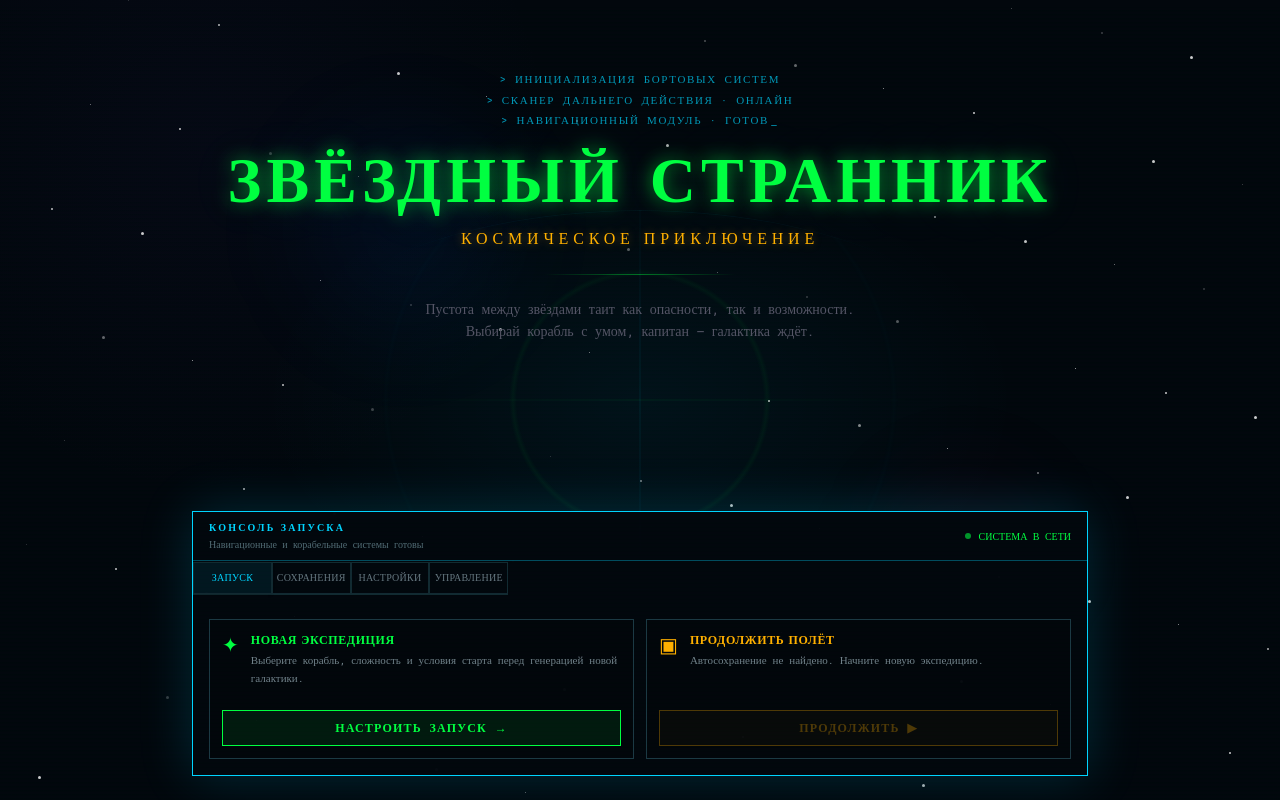
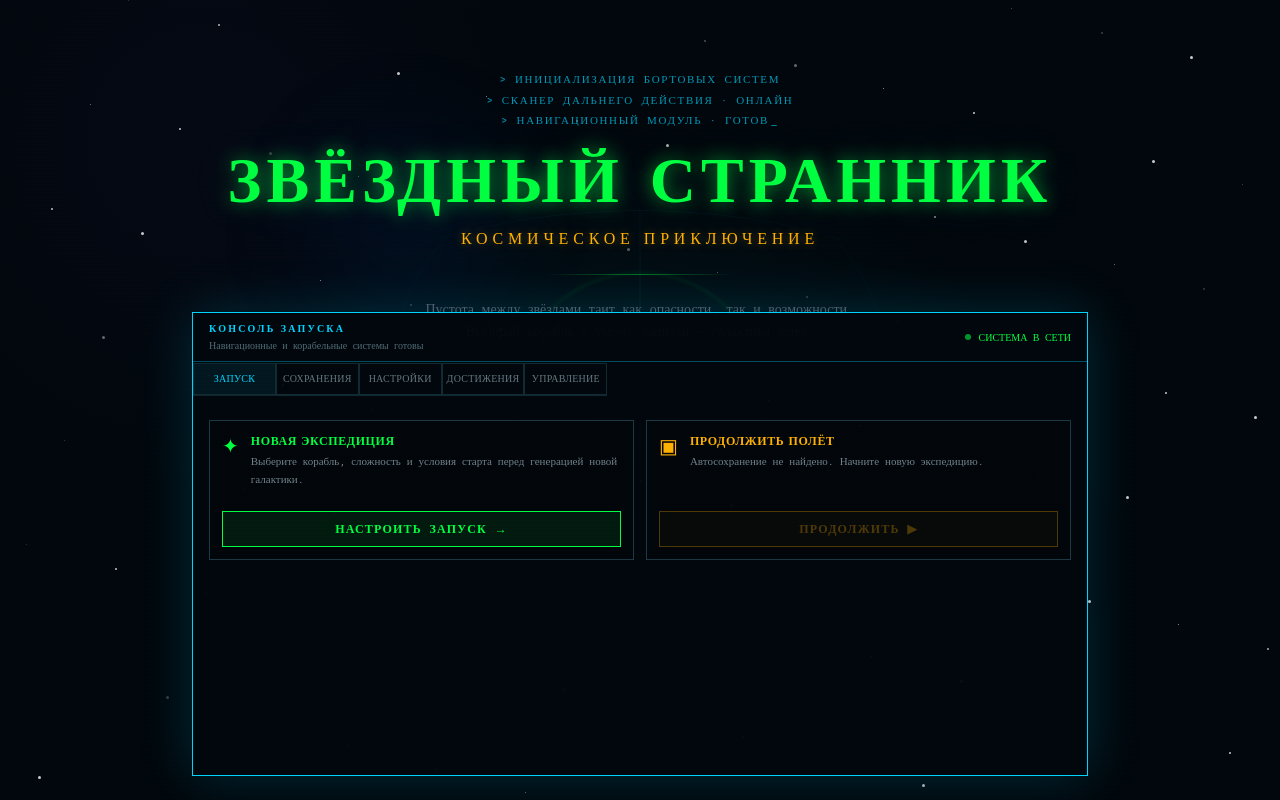
Before and after one commit to Kotovar/star-wanderer-ai, a Next.js app: page / in a window 1280 px wide. Built offline with nearby package versions, Linux system fonts and the light colour scheme.

Commit message:
chore: закончить достижения

```diff
--- a/src/game/components/StartMenu.tsx
+++ b/src/game/components/StartMenu.tsx
@@ -9,6 +9,7 @@ import {
   type SaveSlotMeta,
 } from "@/game/saves/utils";
 import { useTranslation } from "@/lib/useTranslation";
+import { AchievementsPanel } from "@/game/components/AchievementsPanel";
 
 const SLOT_IDS: SaveSlotId[] = ["auto", "manual1", "manual2", "manual3"];
 
@@ -47,7 +48,7 @@ export function StartMenu({
       : t("start_menu.legacy_save");
 
   return (
-    <section className="fixed inset-x-2 bottom-2 z-20 mx-auto flex max-h-[58dvh] max-w-4xl flex-col overflow-hidden border border-[#00d4ff] bg-[rgba(3,8,14,0.96)] font-['Share_Tech_Mono'] shadow-[0_0_50px_rgba(0,212,255,0.18)] sm:inset-x-6 sm:bottom-6">
+    <section className="fixed inset-x-2 bottom-2 z-20 mx-auto flex h-[58dvh] max-w-4xl flex-col overflow-hidden border border-[#00d4ff] bg-[rgba(3,8,14,0.96)] font-['Share_Tech_Mono'] shadow-[0_0_50px_rgba(0,212,255,0.18)] sm:inset-x-6 sm:bottom-6">
       <header className="flex shrink-0 items-center justify-between gap-3 border-b border-[#00d4ff55] px-3 py-2 sm:px-4">
         <div>
           <div className="font-['Orbitron'] text-[10px] font-bold uppercase tracking-[0.22em] text-[#00d4ff]">
@@ -64,8 +65,8 @@ export function StartMenu({
       </header>
 
       <Tabs defaultValue="start" className="flex min-h-0 flex-1 flex-col">
-        <TabsList className="grid h-auto shrink-0 grid-cols-4 rounded-none border-b border-[#122a32] bg-transparent p-0">
-          {(["start", "saves", "settings", "help"] as const).map((tab) => (
+        <TabsList className="grid h-auto shrink-0 grid-cols-5 rounded-none border-b border-[#122a32] bg-transparent p-0">
+          {(["start", "saves", "settings", "achievements", "help"] as const).map((tab) => (
             <TabsTrigger
               key={tab}
               value={tab}
@@ -110,6 +111,10 @@ export function StartMenu({
                 {t("start_menu.resume")} ▶
               </Button>
             </LaunchCard>
+          </TabsContent>
+
+          <TabsContent value="achievements" className="m-0">
+            <AchievementsPanel />
           </TabsContent>
 
           <TabsContent value="saves" className="m-0 grid gap-2 sm:grid-cols-2">
```
Also changed, not shown: .codebase-memory/artifact.json, src/lib/locales/en.json, src/lib/locales/ru.json, 2 other files (tests, documents, lock files or other folders).
